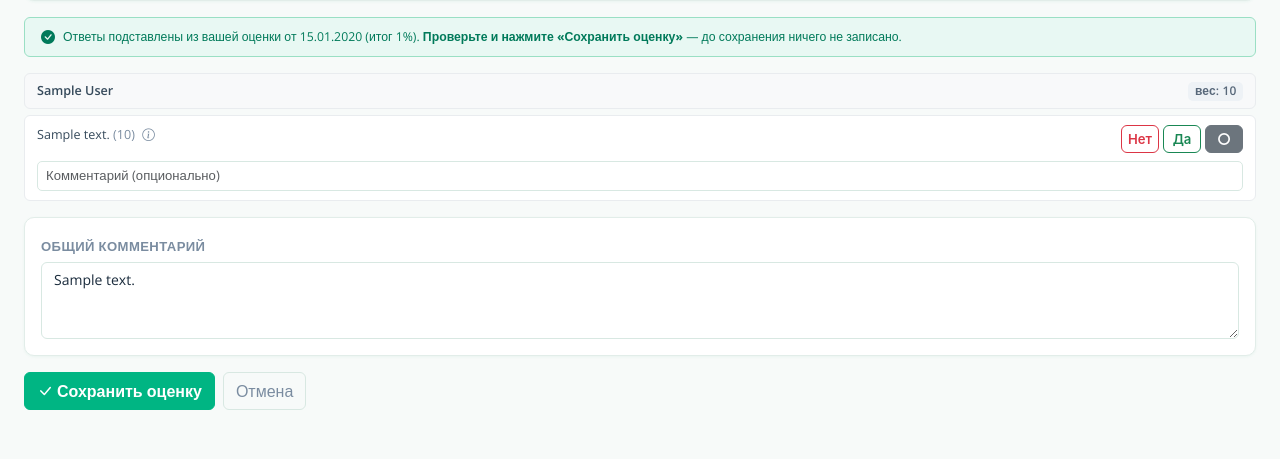
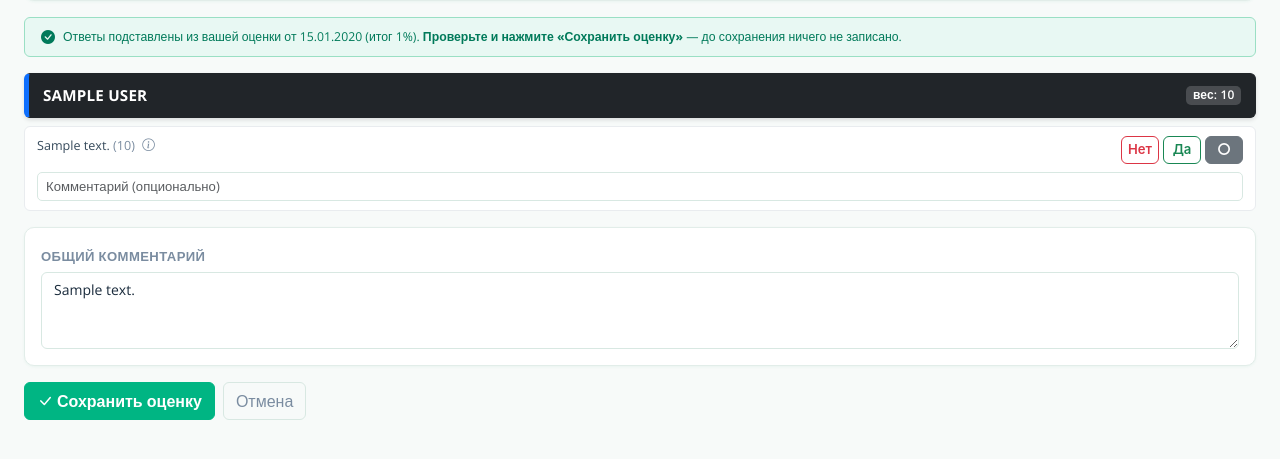
Before and after one commit to Legra13/listening_calls, a FastAPI app: template app/templates/calibration/evaluate.html in a window 1280 px wide. Shown: the part 302-761 px from the top of the page. Run offline with FastAPI, Linux system fonts and the light colour scheme; the template is opened without the code that fills it: most values are stand-ins (such as "Sample title", 1, 10 or a date in 2020); some libraries are stand-ins or nearby versions.

Commit message:
авто-коммит: изменения кода

```diff
--- a/app/templates/calibration/evaluate.html
+++ b/app/templates/calibration/evaluate.html
@@ -29,11 +29,17 @@ label:has(input.score-na:checked)  .score-btn-na { background: #6c757d; color: #
 
 .block-header {
   position: sticky; top: 62px; z-index: 40;
-  background: #f8f9fa; border-radius: 6px;
-  padding: 7px 12px; margin-bottom: 6px;
-  border: 1px solid #e9ecef;
+  background: #212529; color: #fff; border-radius: 6px;
+  padding: 9px 14px; margin-bottom: 8px;
+  border: 1px solid #212529; border-left: 5px solid #0d6efd;
+  box-shadow: 0 2px 4px rgba(0,0,0,.12);
   display: flex; justify-content: space-between; align-items: center;
 }
+.block-header .block-title {
+  font-size: 0.95rem; font-weight: 700; letter-spacing: .2px;
+  text-transform: uppercase;
+}
+.block-header .badge { background: rgba(255,255,255,.18) !important; color: #fff !important; }
 </style>
 {% endblock %}
 
@@ -138,8 +144,8 @@ label:has(input.score-na:checked)  .score-btn-na { background: #6c757d; color: #
   {% if block.criteria %}
   <div class="mb-3">
     <div class="block-header">
-      <span class="fw-semibold small">{{ block.display_name or block.name }}</span>
-      {% if block.weight %}<span class="badge bg-secondary-subtle text-secondary">вес: {{ block.weight }}</span>{% endif %}
+      <span class="block-title">{{ block.display_name or block.name }}</span>
+      {% if block.weight %}<span class="badge">вес: {{ block.weight }}</span>{% endif %}
     </div>
 
     {% for crit in block.criteria %}
```
